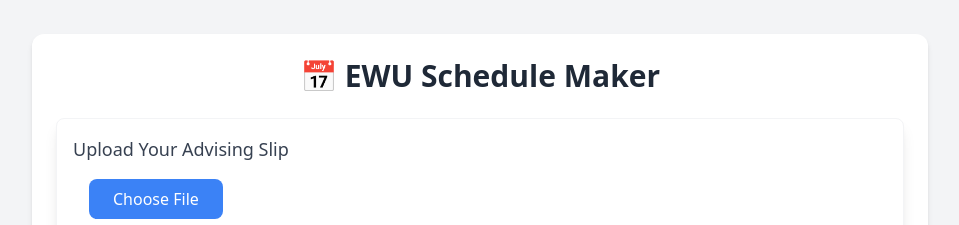
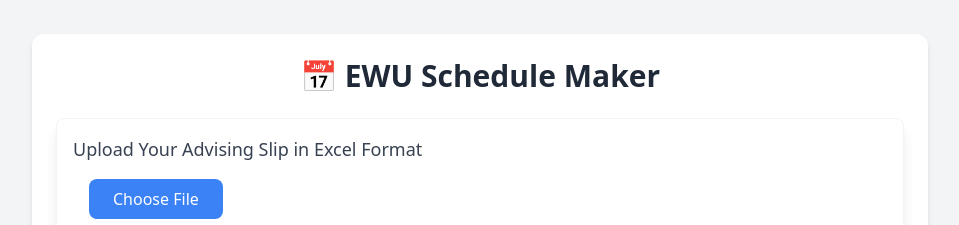
Before and after one commit to Adib23704/EWU-Schedule-Maker, a Next.js app: page / in a window 1280 px wide. Shown: the part 227-452 px from the top of the page, without its empty margins (160-1119 px from the left). Built offline with nearby package versions, Linux system fonts and the light colour scheme.

Commit message:
update upload form label to specify Excel format for advising slip uploads

```diff
--- a/src/components/UploadForm.js
+++ b/src/components/UploadForm.js
@@ -47,7 +47,7 @@
 		<div className="p-4 bg-white shadow-lg rounded-lg border border-gray-100">
 			<div className="flex flex-col space-y-4">
 				<label className="block text-lg font-medium text-gray-700">
-					Upload Your Advising Slip
+					Upload Your Advising Slip in Excel Format
 				</label>
 				<div className="flex items-center space-x-4">
 					<input
```
